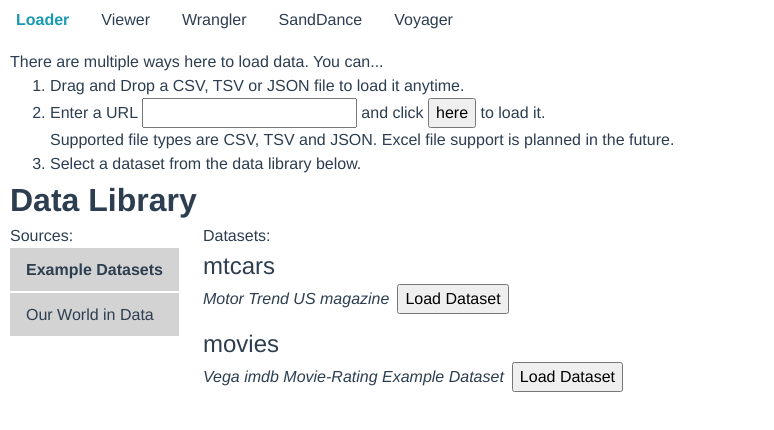
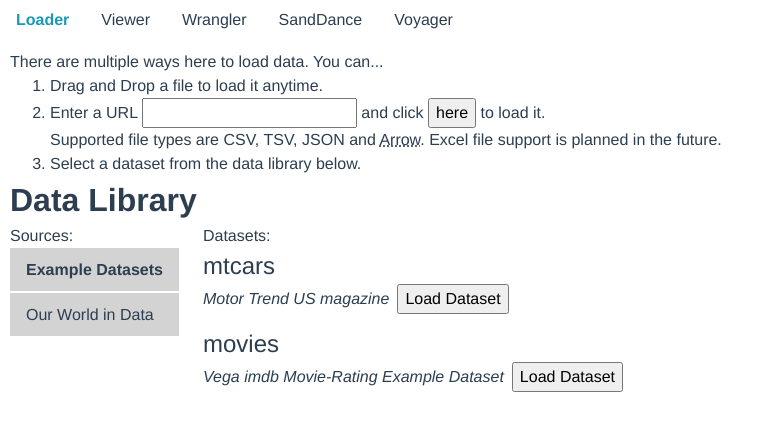
Before and after one commit to jansim/data-studio, a Vue app: page / in a window 1280 px wide. Shown: the top 430 px of the page, without its empty margins (0-774 px from the left). Built offline with nearby package versions, Linux system fonts and the light colour scheme.

Commit message:
Add support for Apache Arrow files

```diff
--- a/src/data/dataLoader.js
+++ b/src/data/dataLoader.js
@@ -1,4 +1,4 @@
-import { fromCSV, from } from 'arquero'
+import { fromCSV, fromArrow, from } from 'arquero'
 
 import dataStore from '../data/dataStore'
 
@@ -34,6 +34,10 @@ async function getDataset (source) {
     const contents = await downloadTextFile(source)
     const data = parseTextFile(type, contents)
     return data
+  } else if (type === "ARROW") {
+    const bytes = await downloadBinaryFile(source)
+    const data = fromArrow(bytes)
+    return data
   } else if (type === "EXCEL") {
     // TODO: implement excel parsing
     throw "Parsing of excel files not yet supported."
@@ -49,6 +53,16 @@ async function downloadTextFile (source) {
   } else if (typeof source === "string") {
     const response = await fetch(source)
     return await response.text()
+  }
+}
+
+async function downloadBinaryFile (source) {
+  if (source instanceof File) {
+    // Local File
+    return await source.arrayBuffer()
+  } else if (typeof source === "string") {
+    const response = await fetch(source)
+    return await response.arrayBuffer()
   }
 }
 
--- a/src/global.css
+++ b/src/global.css
@@ -52,3 +52,8 @@ p, h1, h2, h3, h4, h5, h6 {
 #app {
   isolation: isolate;
 }
+
+a[title] {
+  text-decoration: underline;
+  text-decoration-style: dotted;
+}
--- a/src/modules/dataset-loader/DatasetLoader.vue
+++ b/src/modules/dataset-loader/DatasetLoader.vue
@@ -4,8 +4,8 @@
       There are multiple ways here to load data. You can...
 
       <ol>
-        <li>Drag and Drop a CSV, TSV or JSON file to load it anytime.</li>
-        <li>Enter a URL <input v-model="url" type="text" name="url-to-load" id="url-to-load"> and click <button @click="loadURL(url)">here</button> to load it. <br> Supported file types are CSV, TSV and JSON. Excel file support is planned in the future.</li>
+        <li>Drag and Drop a file to load it anytime.</li>
+        <li>Enter a URL <input v-model="url" type="text" name="url-to-load" id="url-to-load"> and click <button @click="loadURL(url)">here</button> to load it. <br> Supported file types are CSV, TSV, JSON and <a title="Apache Arrow IPC Stream Format">Arrow</a>. Excel file support is planned in the future.</li>
         <li>Select a dataset from the data library below.</li>
       </ol>
     </div>
```
